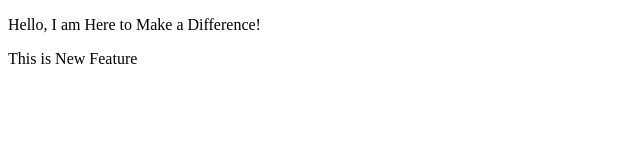
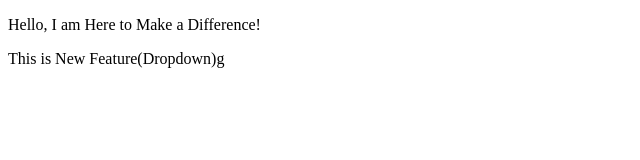
Before and after one commit to GodsePranav/Local-Repo, a plain HTML site: page index.html in a window 1280 px wide. Shown: the full height of the page, 0-640 px from the left. Drawn offline with Linux system fonts and the light colour scheme.

```diff
--- a/index.html
+++ b/index.html
@@ -7,6 +7,6 @@
 </head>
 <body>
     <p>Hello, I am Here to Make a Difference!</p>
-    <p>This is New Feature</p>
+    <p>This is New Feature(Dropdown)g</p>
 </body>
 </html>
```
